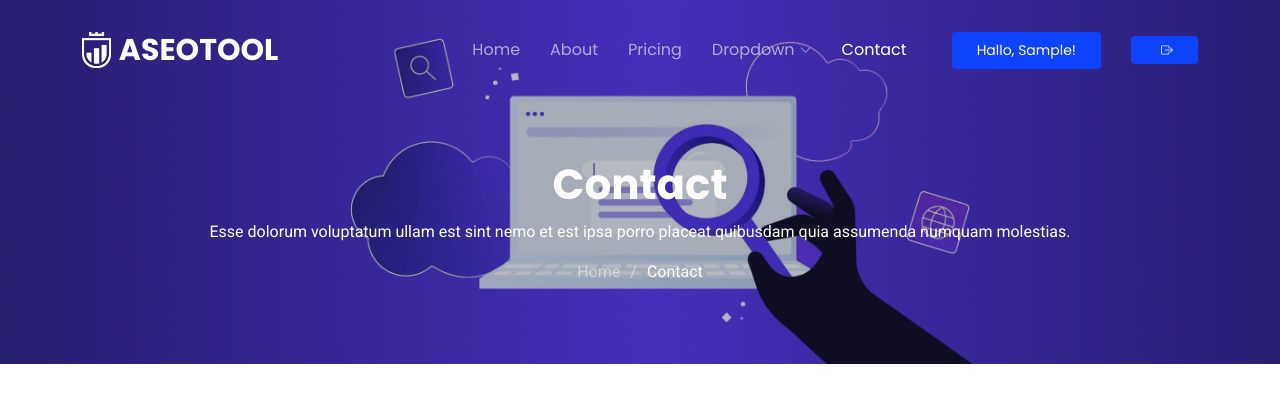
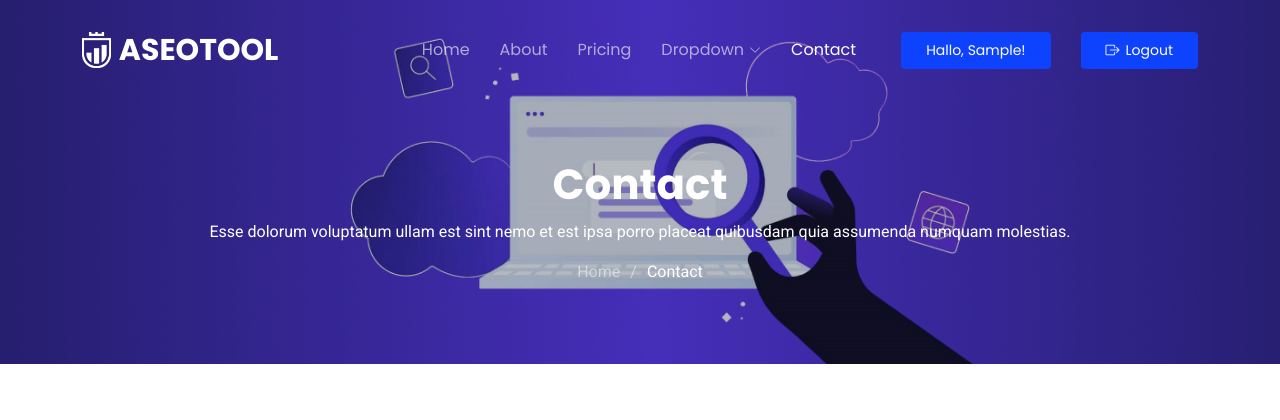
Before and after one commit to risky-dev-11/quark_seo, a Flask app: page /contact in a window 1280 px wide. Shown: the top 420 px of the page. Run offline with Flask 3, Linux system fonts and the light colour scheme; the visitor is signed in with stand-in values (Sample User, id 1); some libraries are stand-ins or nearby versions.

Commit message:
Update button styles and improve layout; enhance icon visibility and spacing

```diff
--- a/frontend/static/assets/css/main.css
+++ b/frontend/static/assets/css/main.css
@@ -273,6 +273,15 @@ h6 {
   background: color-mix(in srgb, var(--accent-color), transparent 15%);
 }
 
+.btn-getstarted .icon {
+  margin-right: 6px;
+  margin-left: 0;
+  font-size: 14px !important;
+  width: auto;
+  height: auto;
+}
+
+
 @media (max-width: 1200px) {
   .header .logo {
     order: 1;
--- a/frontend/templates/base.html
+++ b/frontend/templates/base.html
@@ -75,12 +75,16 @@
           </li>
           <li><a href="{{ url_for('contact') }}" class="{% if request.endpoint == 'contact' %}active{% endif %}">Contact</a></li>
           {% if current_user.is_authenticated %}
-          <li><a class="btn-getstarted" href="{{ url_for('profile') }}">Hallo, {{ current_user.first_name }}!</a></li>
-          <li><a class="btn-getstarted" href="{{ url_for('logout') }}"><i class="bi bi-box-arrow-right"></i></a></li>
-          {% else %}
-          <li><a class="btn-getstarted" href="{{ url_for('login') }}">Anmelden </a></li>
-          <li><a class="btn-getstarted" href="{{ url_for('signup') }}">Registrieren </a></li>
-          {% endif %}
+            <li>
+              <a class="btn-getstarted" href="{{ url_for('profile') }}">Hallo, {{ current_user.first_name }}!</a>
+            </li>
+            <li>
+                <a class="btn-getstarted" href="{{ url_for('logout') }}"><i class="icon bi bi-box-arrow-right"></i>Logout</a>
+            </li>
+            {% else %}
+            <li><a class="btn-getstarted" href="{{ url_for('login') }}">Anmelden</a></li>
+            <li><a class="btn-getstarted" href="{{ url_for('signup') }}">Registrieren</a></li>
+            {% endif %}
         </ul>
         <i class="mobile-nav-toggle d-xl-none bi bi-list"></i>
       </nav>
```
